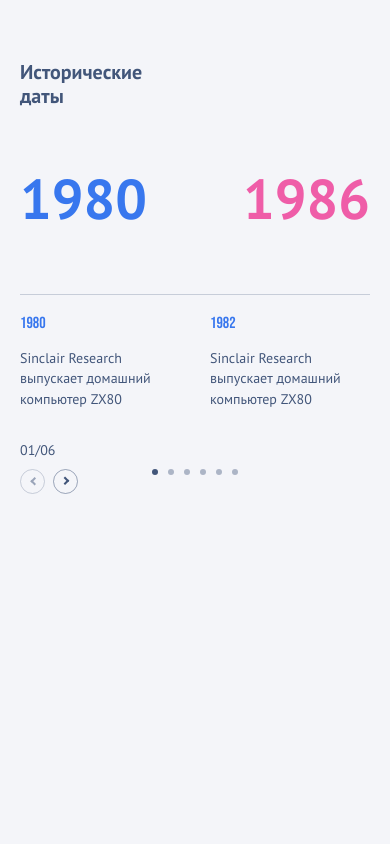
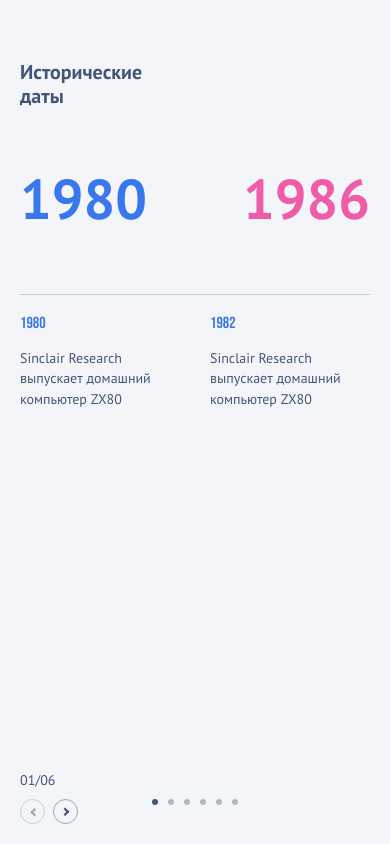
Before and after one commit to juliaanto/historical-dates, a React (Create React App) app: page / in a window 390 px wide. Built offline with nearby package versions, Linux system fonts and the light colour scheme.

Commit message:
Поправлен слайдер в мобильной версии

```diff
--- a/src/components/main/main.styled.ts
+++ b/src/components/main/main.styled.ts
@@ -5,9 +5,13 @@ const Block: any = styled.div`
   max-width: 1440px;
   margin: 0 auto;
   padding: 20px;
+  height: 100vh;
+  display: flex;
+  flex-direction: column;
 
   @media (min-width: ${WIDTH.desktop}px) {
     padding: 167px 0 0 0;
+    height: auto;
 
     &::after {
       content: "";
--- a/src/components/slider/slider.styled.ts
+++ b/src/components/slider/slider.styled.ts
@@ -4,6 +4,7 @@ import { WIDTH } from '../../common/data/width';
 const Block: any = styled.div`
   margin-top: 20px;
   position: relative;
+  flex-grow: 1;
 
   @media (min-width: ${WIDTH.desktop}px) {
     margin: 56px 0 100px;
--- a/src/components/slider/slider.tsx
+++ b/src/components/slider/slider.tsx
@@ -28,7 +28,6 @@ function Slider({currentIndex}: SliderProps) {
         navigation={!isMobile}
         pagination={isMobile ? {clickable: true} : false}
         grabCursor
-        style={!isMobile ? { marginLeft: '80px', marginRight: '80px', position: 'unset' } : {}}
         initialSlide={0}
       >
         {data[currentIndex].events.map((item, index) => (
--- a/src/theme/globalStyle.ts
+++ b/src/theme/globalStyle.ts
@@ -1,4 +1,5 @@
 import { createGlobalStyle } from 'styled-components';
+import { WIDTH } from '../common/data/width';
 
 const GlobalStyle = createGlobalStyle`
   * {
@@ -12,6 +13,19 @@ const GlobalStyle = createGlobalStyle`
     font-family: 'PT Sans', sans-serif;
     background-color: ${({ theme }) => theme.color.basicLight};
     color: ${({ theme }) => theme.color.basicDark};
+  }
+
+  .swiper {
+    display: flex;
+    flex-direction: column;
+    height: 100%;
+
+    @media (min-width: ${WIDTH.desktop}px) {
+      height: auto;
+      margin-left: 80px;
+      margin-right: 80px;
+      position: unset;
+    }
   }
 
   .swiper-slide {
@@ -62,7 +76,6 @@ const GlobalStyle = createGlobalStyle`
 
   .swiper-pagination {
     position: unset;
-    margin-top: 50px;
   }
 
   .swiper-horizontal > .swiper-pagination-bullets .swiper-pagination-bullet, .swiper-pagination-horizontal.swiper-pagination-bullets .swiper-pagination-bullet {
```
